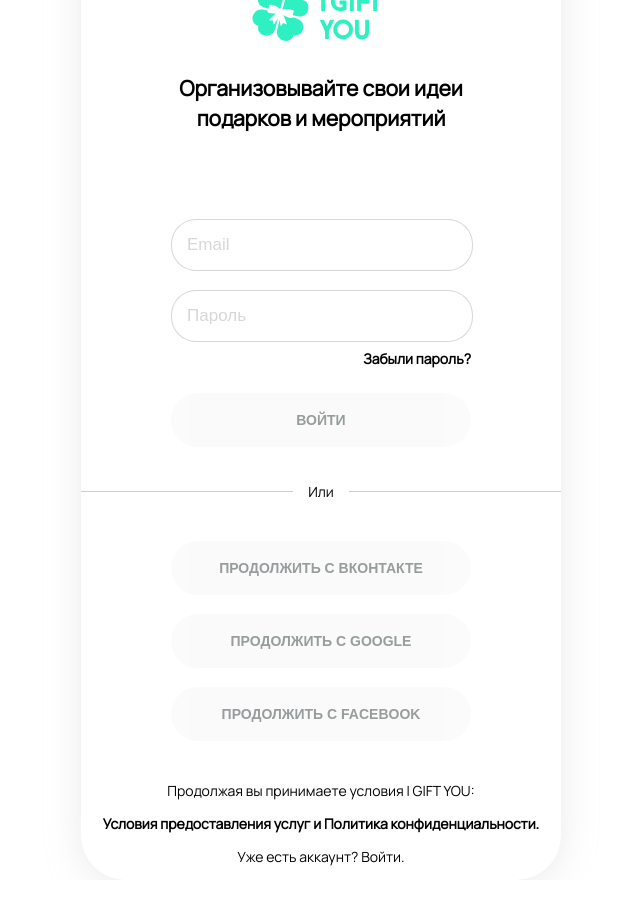
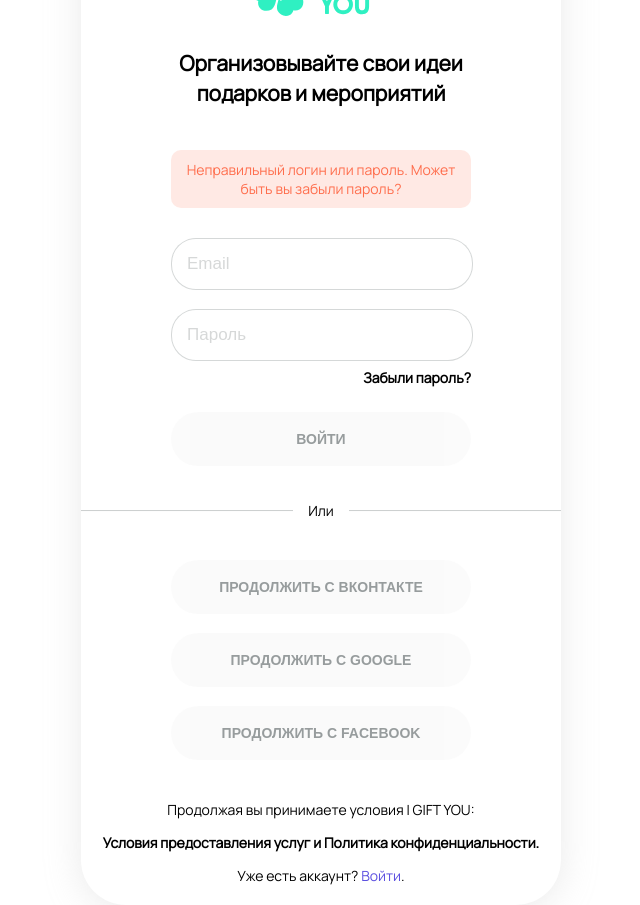
Before and after one commit to kirillgasenko/WishApp, a React (Create React App) app: page /auth in a window 1280 px wide. Shown: the whole page, without its empty margins (319-959 px from the left). Before the commit the page ends 880 px from the top, so only its background shows below. Built offline with nearby package versions, Linux system fonts and the light colour scheme.

Commit message:
log transitions organised

```diff
--- a/src/index.tsx
+++ b/src/index.tsx
@@ -3,10 +3,14 @@
 import './index.css';
 import App from './App';
 import reportWebVitals from './reportWebVitals';
+import { Provider } from "react-redux";
+import { store } from './store';
 
 ReactDOM.render(
   <React.StrictMode>
-    <App />
+    <Provider store={store}>
+      <App />
+    </Provider>
   </React.StrictMode>,
   document.getElementById('root')
 );
--- a/src/modules/LoginPage/AuthContainer.tsx
+++ b/src/modules/LoginPage/AuthContainer.tsx
@@ -1,18 +1,19 @@
 import React from 'react';
-import { useState } from 'react';
 import { AuthFormTypes, LOG_IN_TYPE, SIGN_UP_TYPE } from './constants';
 import { DataInputComponent } from './DataInputComponent';
 import { LogFooter } from './LogFooter';
-import { LogHeader } from './LogHeader';
+import { useAuth } from './redux/selectors';
 
-const HEADER_TEXT = "Организовывайте свои идеи подарков и мероприятий";
+const FooterInfo = ({ type }: { type: AuthFormTypes }) => {
+  const Question = () => type === LOG_IN_TYPE ?
+    (<p>Уже есть аккаунт? <span style={{color: "#5C50E0"}}>Войти</span>.</p>) :
+    (<p>Еще не зарегистрировались на I GIFT YOU? <br/><span style={{color: "#5C50E0"}}>Регистрация</span>.</p>)
 
-const FooterInfo = () => {
   return(
-    <div>
+    <div className="footer">
       <p>Продолжая вы принимаете условия I GIFT YOU:</p>
       <b>Условия предоставления услуг и Политика конфиденциальности.</b>
-      <p>Уже есть аккаунт? <a onClick={() => 1}>Войти</a>.</p>
+      <Question />
     </div>
   );
 }
@@ -25,7 +26,7 @@
   </div>
 
 export const AuthContainer = () => {
-  const [boxType, setBoxType] = useState<AuthFormTypes>(LOG_IN_TYPE);
+  const { type: boxType } = useAuth();
   const isLogging = boxType === LOG_IN_TYPE || boxType === SIGN_UP_TYPE;
 
   return(
@@ -33,13 +34,12 @@
       <span className="cross">×</span>
       <div className='auth-container'>
         <div>
-          <LogHeader header={HEADER_TEXT}/>
           <DataInputComponent type={boxType}/>
         </div>
-        <Divider/>
+        {isLogging && <Divider/>}
         {isLogging && <LogFooter/>}
       </div>
-      {isLogging && <FooterInfo/>}
+      {isLogging && <FooterInfo type={boxType}/>}
     </div>
   )
 }
--- a/src/modules/LoginPage/LogHeader.tsx
+++ b/src/modules/LoginPage/LogHeader.tsx
@@ -1,15 +1,17 @@
 import React from "react";
 
 import { ReactComponent as HeadSVG } from '../../assets/IGY2rows.svg';
-
-const HEADER_TEXT = "Организовывайте свои идеи подарков и мероприятий";
 
 export const LogHeader = ({ header, additional }: { header: string, additional?: string }) => {
   return(
     <div className="header-container">
       <HeadSVG className="header-logo"/>
       <h4>{header}</h4>
-      <h5>{additional}</h5>
+      {additional &&
+        <>
+          <span className="additional">{additional}</span>
+        </>
+      }
     </div>
   );
 }
--- a/src/modules/LoginPage/authPage.scss
+++ b/src/modules/LoginPage/authPage.scss
@@ -45,9 +45,17 @@
     margin-top: 25px;
   }
 
+  .error {
+    color: #FF6D4C;
+    border-color: #FF6D4C;
+  }
+
   .error-message {
-    background-color: #ff6d4c;
-    color: #ff6d4c;
+    padding: 10px 0px;
+    background-color: rgba(255, 109, 76, 0.15);
+    border-radius: 10px;
+    color: #FF6D4C;
+    margin-bottom: 30px;
   }
 }
 
@@ -73,6 +81,16 @@
   line-height: 30px;
   font-size: 21px;
   cursor: default !important;
+  margin-bottom: 42px;
+
+  h4 {
+    margin-bottom: 0px;
+  }
+
+
+  .additional {
+    font-size: 16px;
+  }
 }
 
 $containerWidth: 300px;
@@ -131,3 +149,7 @@
   justify-content: space-between;
   height: 200px;
 }
+
+.footer {
+  margin-bottom: 20px;
+}
--- a/src/modules/LoginPage/constants.ts
+++ b/src/modules/LoginPage/constants.ts
@@ -13,6 +13,7 @@
 export type FormConstructData = {
   inputs: FormInputsData[],
   submitButton: string,
+  header: string | string[],
   buttons?: string[],
   errorMsg?: string,
   passwordRecovery?: string
--- a/src/modules/LoginPage/dataInputComponent.tsx
+++ b/src/modules/LoginPage/dataInputComponent.tsx
@@ -3,6 +3,15 @@
 import './authPage.scss';
 import { Button } from './components/Button';
 import { useEffect } from 'react';
+import { LogHeader } from './LogHeader';
+import { useAuth } from './redux/selectors';
+import { useDispatch } from 'react-redux';
+import { changeType } from './redux/reducer';
+
+const LOG_HEADER = "Организовывайте свои идеи подарков и мероприятий";
+const FORGET_HEADER = ["Забыли пароль?", "Такое случается с лучшими из нас"];
+const INSTR_HEADER = "Инструкция отправлена!";
+const NEW_PASS_HEADER = ["Изменение пароля","Длина пароля должна быть не менее 8 символов"];
 
 const EMAIL_PH = "Email";
 const PASSWORD_PH = "Пароль";
@@ -11,7 +20,7 @@
 
 const LOGIN = "ВОЙТИ";
 const CONTINUE = "ПРОДОЛЖИТЬ";
-const SEND_INSTRUCTION = "Отправить инструкцию";
+const SEND_INSTRUCTION = "ОТПРАВИТЬ ИНСТРУКЦИЮ";
 const CHANGE_PASSWORD = "ИЗМЕНИТЬ ПАРОЛЬ";
 
 const RECOVERY_HELP = "Забыли пароль?";
@@ -29,7 +38,8 @@
         ],
         submitButton: LOGIN,
         passwordRecovery: RECOVERY_HELP,
-        errorMsg: ERROR_LOGIN_MESSAGE
+        errorMsg: ERROR_LOGIN_MESSAGE,
+        header: LOG_HEADER,
       }
     case SIGN_UP_TYPE:
       return {
@@ -38,6 +48,7 @@
           { name: 'password', placeholder: PASSWORD_PH }
         ],
         submitButton: CONTINUE,
+        header: LOG_HEADER,
       }
     case TO_EMAIL_TYPE:
       return {
@@ -45,7 +56,8 @@
           { name: 'email', placeholder: EMAIL_PH },
         ],
         submitButton: SEND_INSTRUCTION,
-        errorMsg: ERROR_EMAIL_ADDRESS_MESSAGE
+        errorMsg: ERROR_EMAIL_ADDRESS_MESSAGE,
+        header: FORGET_HEADER,
       }
     case NEW_PASS_TYPE:
       return {
@@ -54,12 +66,13 @@
           { name: 'repeatPassword', placeholder: REPEAT_NEW_PASSWORD_PH }
         ],
         submitButton: CHANGE_PASSWORD,
-        errorMsg: ERROR_UNMATCH
+        errorMsg: ERROR_UNMATCH,
+        header: INSTR_HEADER,
       }
   }
 }
 
-function constructForm(constructData: FormConstructData, inputValues: FormValues, changeInput: ChangeEventHandler, submitData: any, isError?: boolean, changeFrom?: any) {
+function constructForm(constructData: FormConstructData, inputValues: FormValues, changeInput: ChangeEventHandler, submitData: any, isError?: boolean, changeForm?: any) {
   const editOnce = function() { //TODO - change function to css define
     let isFirst = true;
 
@@ -78,7 +91,7 @@
 
   return(
     <form>
-      {isError && <div>{constructData.errorMsg}</div>}
+      {isError && <div className="error-message">{constructData.errorMsg}</div>}
       {
         constructData.inputs.map(elem =>
           <input className={editOnce()} name={elem.name} placeholder={elem.placeholder || ''} onChange={changeInput} />
@@ -86,7 +99,7 @@
       }
       {passQuestion &&
         <div className="passQuestion">
-          <div className="bold" onClick={changeFrom}>{constructData.passwordRecovery}</div>
+          <div className="bold" onClick={changeForm}>{constructData.passwordRecovery}</div>
         </div>
       }
       {
@@ -97,9 +110,10 @@
 }
 
 export const DataInputComponent: React.FC<{type: AuthFormTypes}> = ({type}) => {
+  const dispatch = useDispatch();
   const [formData, setFormData] = useState({});
   const constructObject = selectConstructObject(type);
-  const isError = false;
+  const isError = !!useAuth().error;
 
   function onSubmit(formData: any) {
     console.log(formData);
@@ -116,11 +130,31 @@
     });
   };
 
+  function changeForm() {
+    dispatch(changeType(TO_EMAIL_TYPE))
+  }
+
+  const headerProps = function() {
+    const { header } = constructObject;
+    if(Array.isArray(header)) {
+      return {
+        header: header[0],
+        additional: header[1],
+      }
+    }
+    return { header } as { header: string };
+  }();
+
   useEffect(() => {
     const initial: FormValues = {};
     constructObject.inputs.forEach(function(this: { [key: string]: string }, item) { this[item.name] = ''; }, {});
     setFormData(initial);
   }, [type]);
 
-  return constructForm(constructObject, formData, changeFormData, onSubmit, isError);
+  return (
+    <>
+      <LogHeader {...headerProps} />
+      {constructForm(constructObject, formData, changeFormData, onSubmit, isError, changeForm)}
+    </>
+  );
 }
--- /dev/null
+++ b/src/modules/LoginPage/redux/loginApi.ts
@@ -0,0 +1,5 @@
+import { commonFetch } from "../../../utils/apiHelpers";
+
+export const signinRequest = (body: any) => commonFetch('POST', '/user/registration', body);
+
+export const logRequest = (body: any) => commonFetch('POST', '/user/authorization', body);
--- a/src/modules/LoginPage/redux/reducer.ts
+++ b/src/modules/LoginPage/redux/reducer.ts
@@ -2,12 +2,20 @@
 import { RootState } from '../../../store';
 import { AuthFormTypes, LOG_IN_TYPE } from '../constants';
 
+type LogResponse = {
+  [key: string]: string | number | undefined;
+}
+
 interface AuthState {
   type: AuthFormTypes,
+  login: LogResponse,
+  error: string,
 };
 
 const initialState: AuthState = {
-  type: LOG_IN_TYPE
+  type: "SIGNIN",
+  login: {},
+  error: 'asdasd',
 }
 
 export const authSlice = createSlice({
@@ -17,10 +25,16 @@
     changeFormType: (state, action: PayloadAction<AuthFormTypes>) => {
       state.type = action.payload
     },
+    saveLoginResult: (state, action: PayloadAction<LogResponse>) => {
+      state.login = action.payload;
+    },
+    clearForm: state => {
+      return { ...initialState, type: state.type };
+    },
   }
 });
 
-export const { changeFormType: changeType } = authSlice.actions;
+export const { changeFormType: changeType, saveLoginResult, clearForm } = authSlice.actions;
 
 export const authReducer = authSlice.reducer;
 
--- /dev/null
+++ b/src/modules/LoginPage/redux/selectors.ts
@@ -0,0 +1,3 @@
+import { useAppSelector } from '../../../store';
+
+export const useAuth = () => useAppSelector(state => state.authentication);
--- /dev/null
+++ b/src/utils/types.ts
@@ -0,0 +1,4 @@
+export type CommonResponse = {
+  error?: string;
+  [key: string]: string | number | undefined;
+}
```
Also changed, not shown: src/modules/LoginPage/redux/middleware.ts (added, +17 -0 lines), src/utils/apiHelpers.ts (added, +17 -0 lines), 1 other file (tests, documents, lock files or other folders).
